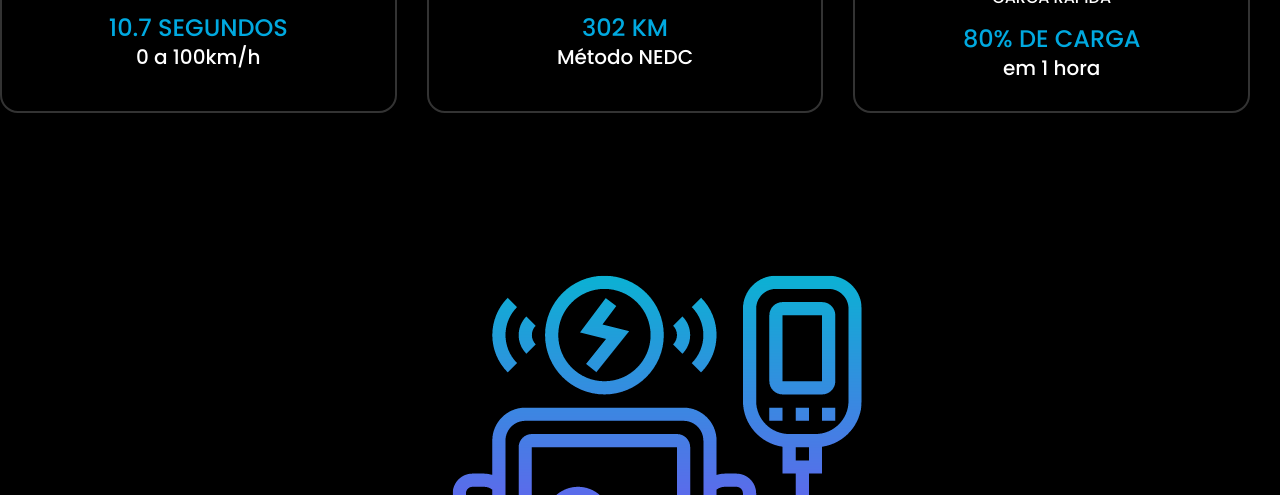
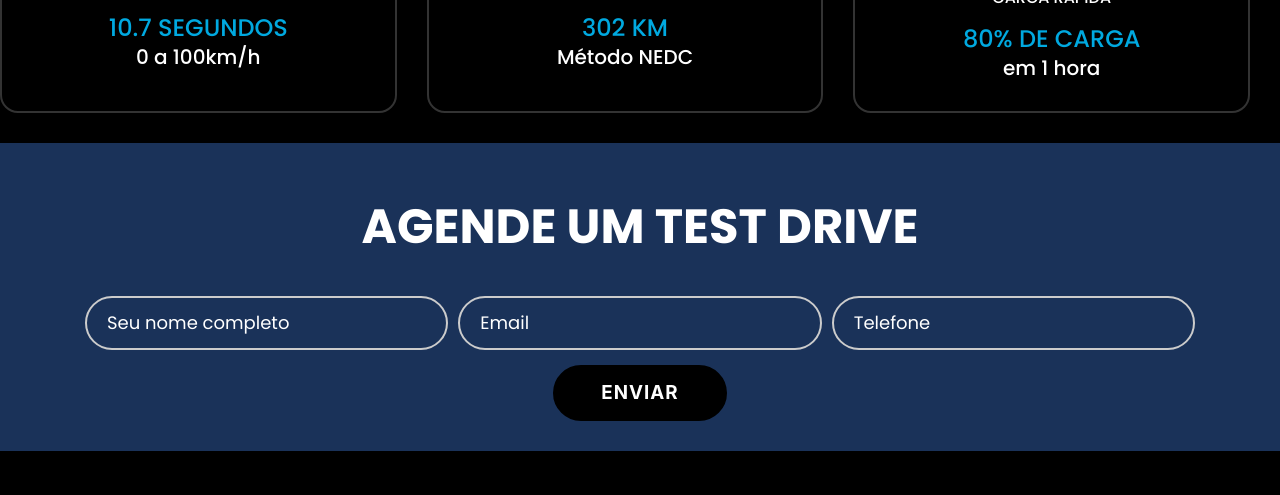
Before and after one commit to Cosamores/landing-test, a plain HTML site: page index.html in a window 1280 px wide. Shown: the part 3862-4357 px from the top of the page. Drawn offline with Linux system fonts and the light colour scheme; a script that the page names is missing.

Commit message:
some more adjusts, we are almost there

```diff
--- a/index.html
+++ b/index.html
@@ -443,11 +443,11 @@
                                 </div>
                             </div>
 
-                        <div class="col-lg-12 col-md-12 text-center">
+                       <!--  <div class="col-lg-12 col-md-12 text-center">
                             <div class="image-wrapper">
                                 <img src="../../images/JAC/sem-nome4.png" alt="" class="engine-ico" />
                             </div>
-                        </div>
+                        </div> -->
                     </div>
             </section>
 
```
